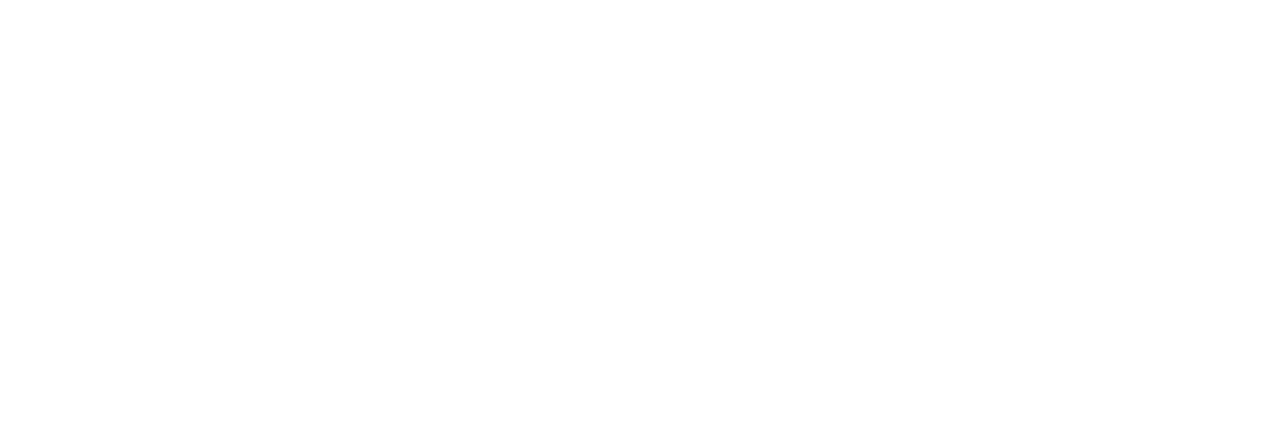
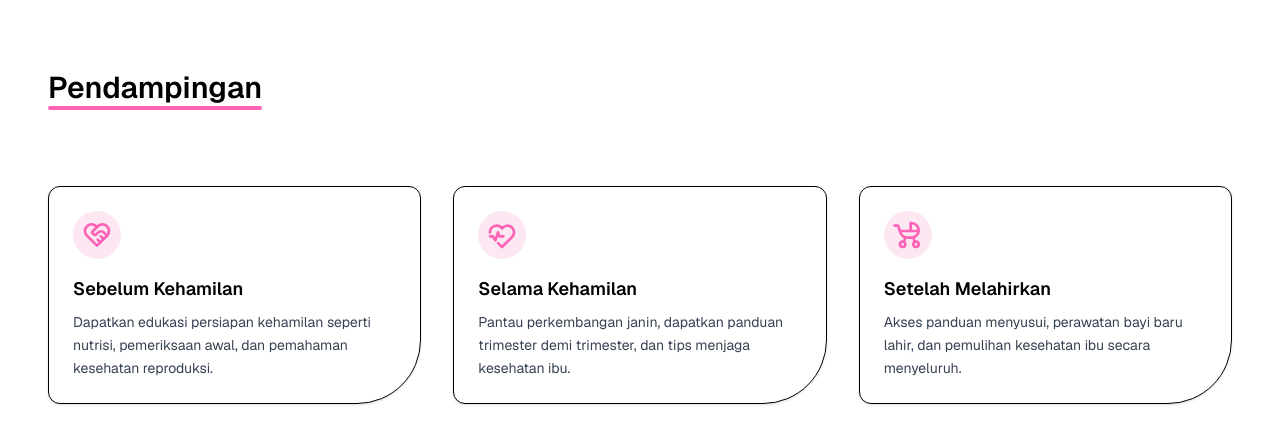
Before and after one commit to zollahrp/mamasafe, a Next.js app: page / in a window 1280 px wide. Shown: the part 1430-1874 px from the top of the page. Before the commit the page ends 1436 px from the top, so only its background shows below. Built offline with nearby package versions, Linux system fonts and the light colour scheme.

Commit message:
pendampingan v1

```diff
--- a/package.json
+++ b/package.json
@@ -9,6 +9,8 @@
     "lint": "next lint"
   },
   "dependencies": {
+    "@tabler/icons-react": "^3.34.1",
+    "framer-motion": "^12.23.9",
     "lucide-react": "^0.526.0",
     "next": "15.4.4",
     "react": "19.1.0",
--- a/src/app/page.js
+++ b/src/app/page.js
@@ -6,7 +6,7 @@
 import Hero from "@/components/landing/Hero";
 import Navbar from "@/components/landing/Navbar";
 import Tentang from "@/components/landing/Tentang";
-// import DemoVideo from "@/components/landing/DemoVideo";
+import Pendamping from "@/components/landing/Pendampingan";
 // import Features from "@/components/landing/Features";
 // import Timeline from "@/components/landing/Timeline";
 // import Article from "@/components/landing/Article";
@@ -20,7 +20,7 @@
       <Navbar />
       <Hero />
       <Tentang />
-      {/* <DemoVideo />      */}
+      <Pendamping />
       {/* <Features /> */}
       {/* <Timeline />        */}
       {/* <Article />         */}
--- a/src/components/landing/Pendampingan.jsx
+++ b/src/components/landing/Pendampingan.jsx
@@ -0,0 +1,70 @@
+'use client';
+
+import {
+  IconHeartHandshake,
+  IconHeartbeat,
+  IconBabyCarriage,
+} from '@tabler/icons-react';
+import { motion } from 'framer-motion';
+
+const pendampingan = [
+  {
+    icon: <IconHeartHandshake size={32} className="text-pink-400" />,
+    title: 'Sebelum Kehamilan',
+    desc: 'Dapatkan edukasi persiapan kehamilan seperti nutrisi, pemeriksaan awal, dan pemahaman kesehatan reproduksi.',
+  },
+  {
+    icon: <IconHeartbeat size={32} className="text-pink-400" />,
+    title: 'Selama Kehamilan',
+    desc: 'Pantau perkembangan janin, dapatkan panduan trimester demi trimester, dan tips menjaga kesehatan ibu.',
+  },
+  {
+    icon: <IconBabyCarriage size={32} className="text-pink-400" />,
+    title: 'Setelah Melahirkan',
+    desc: 'Akses panduan menyusui, perawatan bayi baru lahir, dan pemulihan kesehatan ibu secara menyeluruh.',
+  },
+];
+
+export default function Pendamping() {
+  return (
+    <section
+      id="pendamping"
+      className="w-full max-w-screen-xl mx-auto px-4 sm:px-6 md:px-8 lg:px-10 xl:px-12 2xl:px-16 py-16"
+    >
+      <motion.div
+        className="mb-12"
+        initial={{ opacity: 0, y: 10 }}
+        animate={{ opacity: 1, y: 0 }}
+        transition={{ duration: 0.5, ease: 'easeOut', delay: 0.3 }}
+      >
+        <h2 className="relative inline-block text-2xl md:text-3xl font-semibold mb-8 text-black">
+          Pendampingan
+          <span className="absolute left-0 -bottom-1 w-full h-1 bg-pink-400 rounded-full" />
+        </h2>
+      </motion.div>
+
+      <div className="grid grid-cols-1 md:grid-cols-3 gap-8 mt-0">
+        {pendampingan.map((item, i) => (
+          <motion.div
+            key={i}
+            initial={{ opacity: 0 }}
+            whileInView={{ opacity: 1 }}
+            transition={{
+              duration: 0.8,
+              delay: i * 0.2,
+              ease: 'easeInOut',
+            }}
+            viewport={{ once: true, amount: 0.3 }}
+            className="border rounded-tl-xl rounded-tr-xl rounded-bl-xl rounded-br-[4rem] p-6 shadow-sm hover:shadow-md transition bg-white"
+          >
+            <div className="bg-pink-100 w-12 h-12 flex items-center justify-center rounded-full mb-4">
+              {item.icon}
+            </div>
+            <h3 className="font-semibold text-lg mb-2">{item.title}</h3>
+            <p className="text-sm text-gray-700 leading-relaxed">{item.desc}</p>
+          </motion.div>
+        ))}
+      </div>
+    </section>
+  );
+}
```
Also changed, not shown: 1 other file (tests, documents, lock files or other folders).
